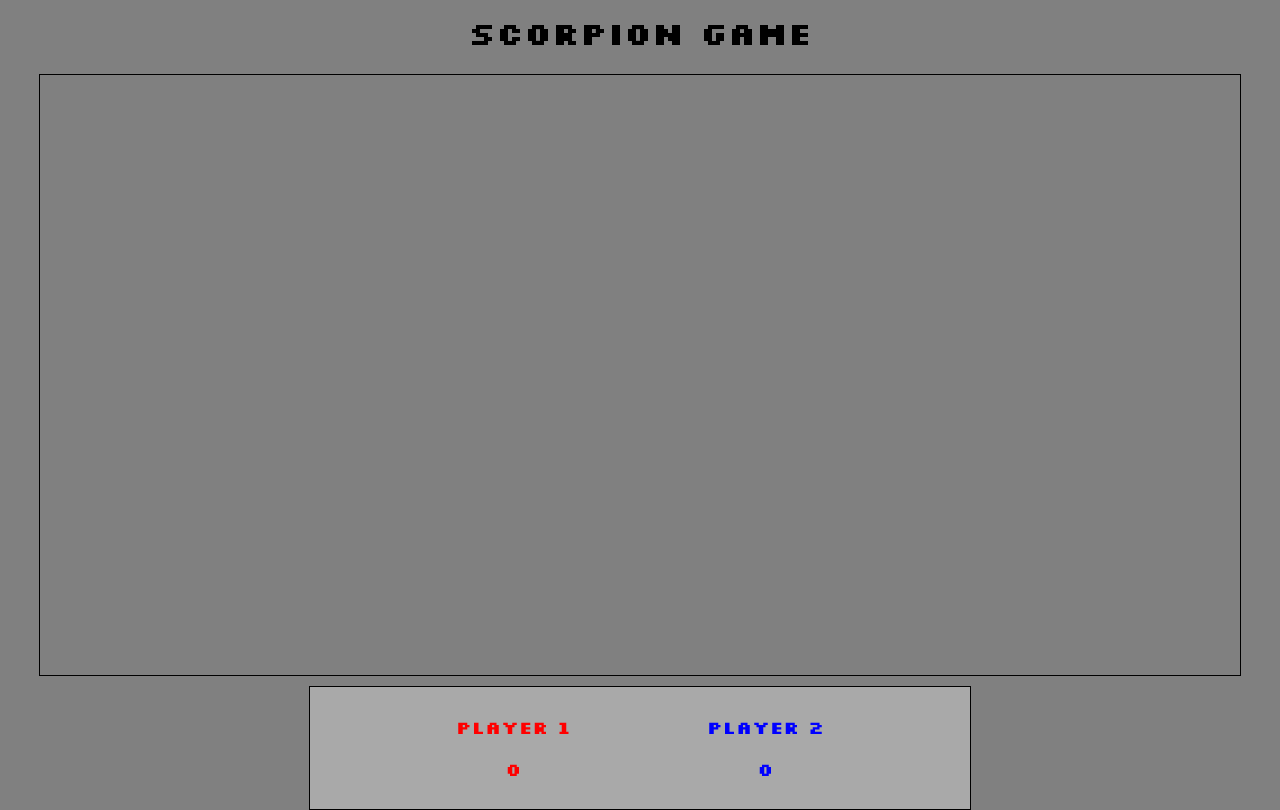
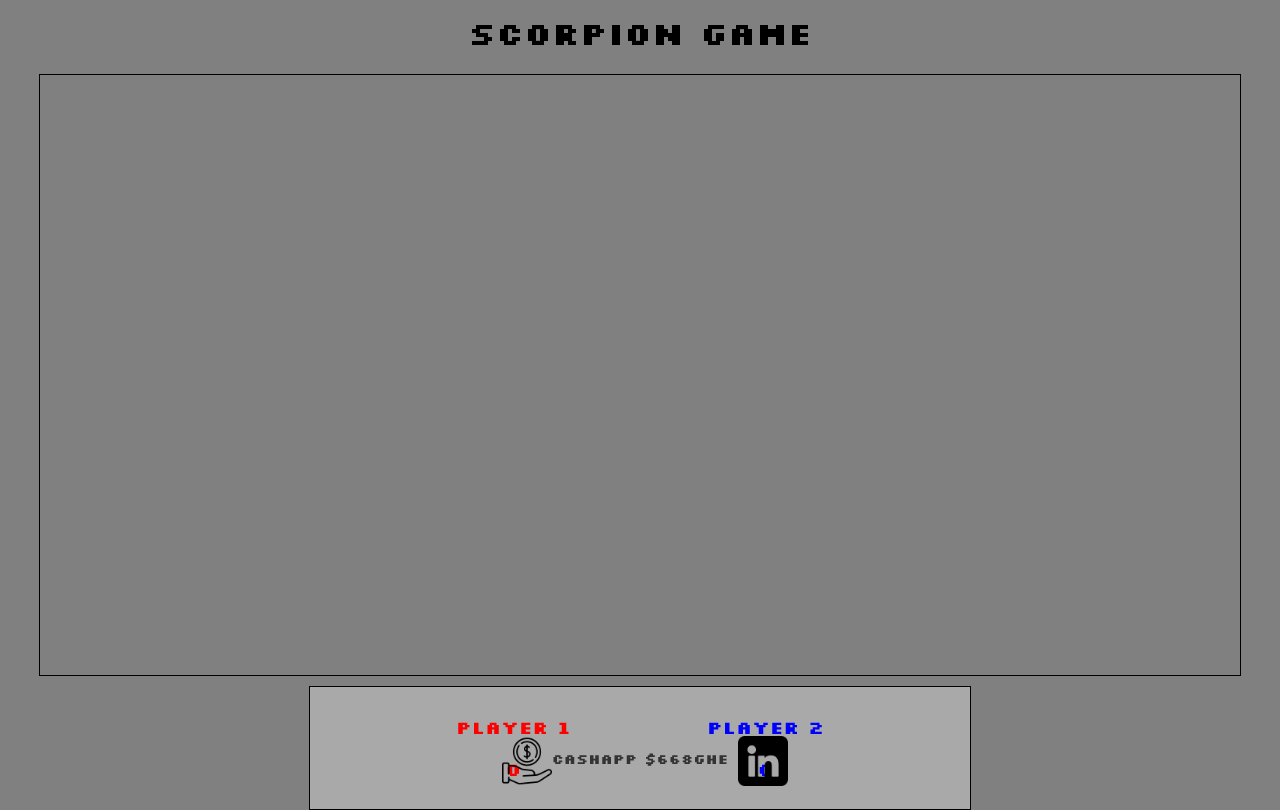
Before and after one commit to sts99340/scorpiongame, a website: page game.html in a window 1280 px wide. Drawn offline with nearby package versions, Linux system fonts and the light colour scheme; no server answers; a web font is replaced by a local one.

Commit message:
Add files via upload

```diff
--- a/game.css
+++ b/game.css
@@ -57,3 +57,24 @@ button {
     border-radius: 5px;
     cursor: pointer;
 }
+
+footer {
+    display: flex;
+    flex-direction: row;
+    bottom: 10px;
+    text-align: center;
+    font-size: 14px;
+    color: #333;
+    position-anchor: bottom;
+    position: fixed;
+}
+#cash {
+    display: flex;
+    flex-direction: row;
+}
+
+#footerimage {
+    width: 50px;
+    height: 50px;
+    margin-left: 10px;
+}
--- a/game.html
+++ b/game.html
@@ -37,6 +37,11 @@
             <p id="player2score">0</p>
         </div>
     </div>
+
+    <footer>
+        <div id="cash"><img src="images/cash-payment.png" id="footerimage"></img><p>Cashapp $668ghe</p></div>
+        <a href="https://linkedin.com/in/samuel-storey-569220298/"><img src="images/linkedin.png" id="footerimage"></img></a>
+    </footer>
     <script src="/socket.io/socket.io.js"></script>
     <script src="game.js"></script>
 </body>
--- a/game.js
+++ b/game.js
@@ -1837,16 +1837,3 @@ function gameLoop(timestamp) {
 
     requestAnimationFrame(gameLoop);
 }
-
-function declareWinner(winner) {
-    winnerDeclared = true;
-    ball.visible = false; // Hide the ball
-
-    // Show the winner message
-    winnerMessage.style.display = 'flex';
-    winnerText.textContent = `Player ${winner} Wins!`;
-
-    // Optionally, you can play a sound or animation for the winner
-    playAudio('audio/win.wav'); // Win sound
-    // You can also add a confetti animation or similar effect here
-}
```
Also changed, not shown: home.html (+5 -1 lines), images/cash-payment.png (added), images/linkedin.png (added).
